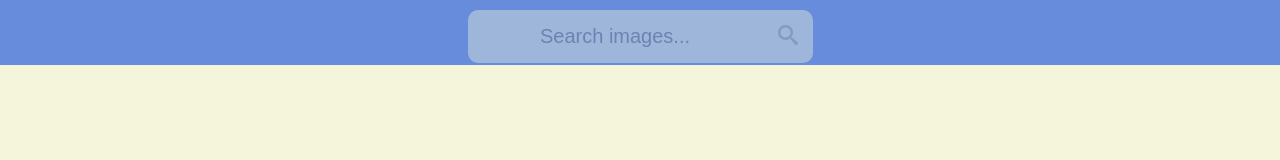
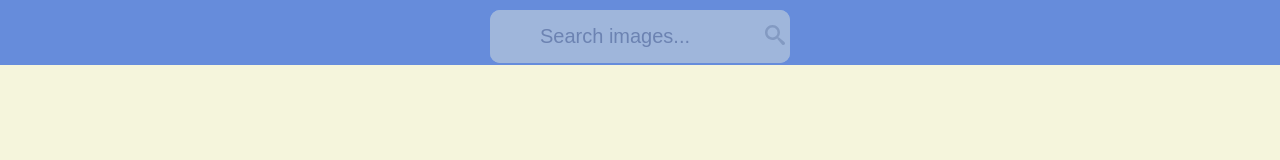
Before and after one commit to D3mk4-L1f3/goit-js-hw-11, a website built with Parcel: page src/index.html in a window 1280 px wide. Built offline with nearby package versions, Linux system fonts and the light colour scheme; what notiflix, simplelightbox would draw is missing.

Commit message:
after fixing
not end

```diff
--- a/src/index.js
+++ b/src/index.js
@@ -1,22 +1,12 @@
 import Notiflix from 'notiflix';
-import SimpleLightbox from 'simplelightbox';
 import 'simplelightbox/dist/simple-lightbox.min.css';
 import debounce from 'lodash.debounce';
 import { searchField } from './module/pixabay-api';
 import { onFormSubmitHandler, onFormInputHandler } from './module/form-input';
-import { onScrollEvent, onEndElementScroll } from './module/scroll-event';
+import { searchButton } from './module/form-input';
 
 const inputForm = document.querySelector('#search-form');
-
-export const searchButton = document.querySelector('.js-searcher');
-export const axiosObserver = new IntersectionObserver(onScrollEvent, { root: null, rootMargin: '600px' });
-export const scrollBreakPoint = document.querySelector('.js-unattainable');
-export const galleryContainer = document.querySelector('.js-gallery');
-export const visualDecor = new SimpleLightbox('.js-gallery a');
-export const endObserver = new IntersectionObserver(onEndElementScroll, { root: null, rootMargin: '700px' });
-export const mediaQuery = window.matchMedia('(max-width: 767px)');
-export const inputField = document.querySelector('.input-place');
-
+const mediaQuery = window.matchMedia('(max-width: 767px)');
 
 inputForm.addEventListener('submit', onFormSubmitHandler);
 inputForm.addEventListener('input', debounce(onFormInputHandler, 500));
--- a/src/module/form-input.js
+++ b/src/module/form-input.js
@@ -1,7 +1,12 @@
 import Notiflix from 'notiflix';
-import { searchButton, axiosObserver, scrollBreakPoint, galleryContainer, inputField } from '../index';
 import { searchField } from './pixabay-api';
-import { getImage } from './scroll-event';
+import { onScrollEvent, getImage } from './scroll-event';
+
+export const searchButton = document.querySelector('.js-searcher');
+export const axiosObserver = new IntersectionObserver(onScrollEvent, { root: null, rootMargin: '600px' });
+export const scrollBreakPoint = document.querySelector('.js-unattainable');
+export const galleryContainer = document.querySelector('.js-gallery');
+export const inputField = document.querySelector('.input-place');
 
 export function onFormInputHandler() {
   const inputValue = inputField.value.trim();
--- a/src/module/scroll-event.js
+++ b/src/module/scroll-event.js
@@ -1,9 +1,12 @@
 import Notiflix from 'notiflix';
+import SimpleLightbox from 'simplelightbox';
 
-import { axiosObserver, visualDecor, scrollBreakPoint, galleryContainer, endObserver } from '../index';
+import { axiosObserver, scrollBreakPoint, galleryContainer, } from './form-input';
 import { searchField } from './pixabay-api';
 import { onCreateMarkup } from './gallery-markup';
 
+export const visualDecor = new SimpleLightbox('.js-gallery a');
+export const endObserver = new IntersectionObserver(onEndElementScroll, { root: null, rootMargin: '700px' });
 
 export async function onScrollEvent(entries) {
     let totalPages = Number(localStorage.getItem('totalPages'));
--- a/src/sass/input.css
+++ b/src/sass/input.css
@@ -13,11 +13,14 @@
   display: flex;
   flex-wrap: nowrap;
   justify-content: center;
-  width: 400px;
+  width: 300px;
+  background-color: beige;
   opacity: 0.4;
   position: fixed;
   top: 5;
   z-index: 1;
+  border-radius: 10px;
+  overflow: hidden;
 }
 
 .search-input:hover {
@@ -25,12 +28,9 @@
 }
 
 .input-place {
-  padding: 15px;
   font-size: 20px;
   text-align: center;
   background-color: beige;
-  border-top-left-radius: 10px;
-  border-bottom-left-radius: 10px;
   border: none;
 }
 
@@ -44,8 +44,6 @@
   cursor: pointer;
   border: none;
   background-color: beige;
-  border-top-right-radius: 10px;
-  border-bottom-right-radius: 10px;
 }
 
 .search-btn:focus {
```
